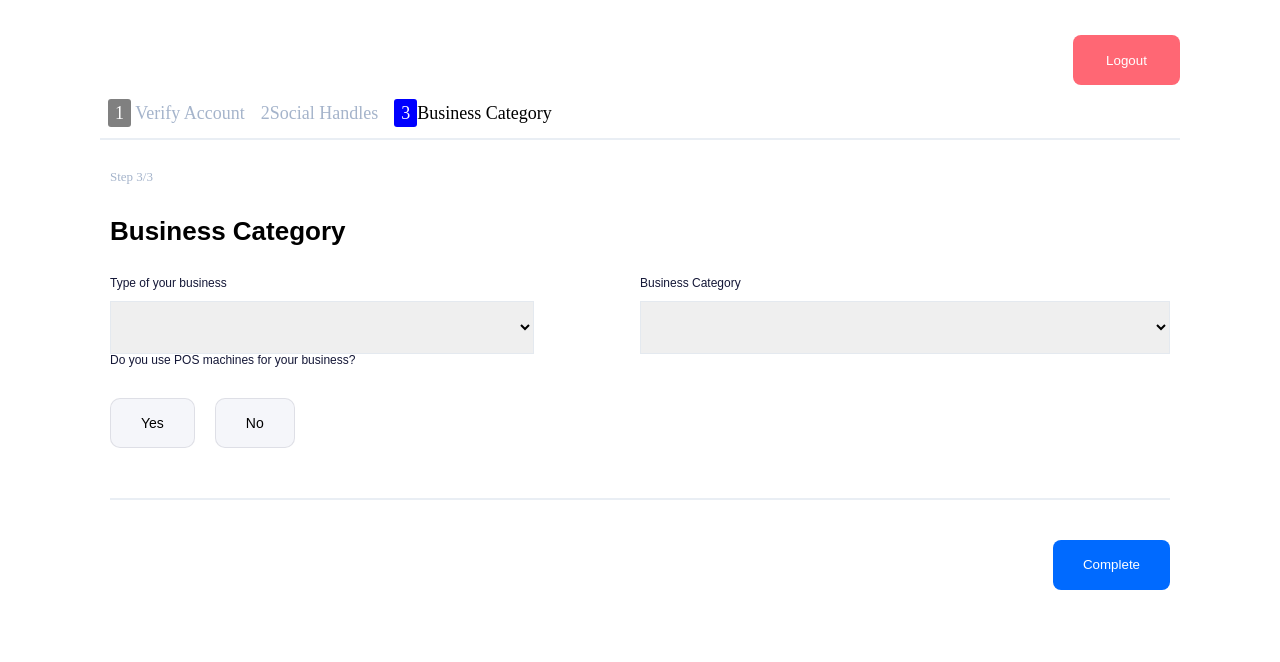
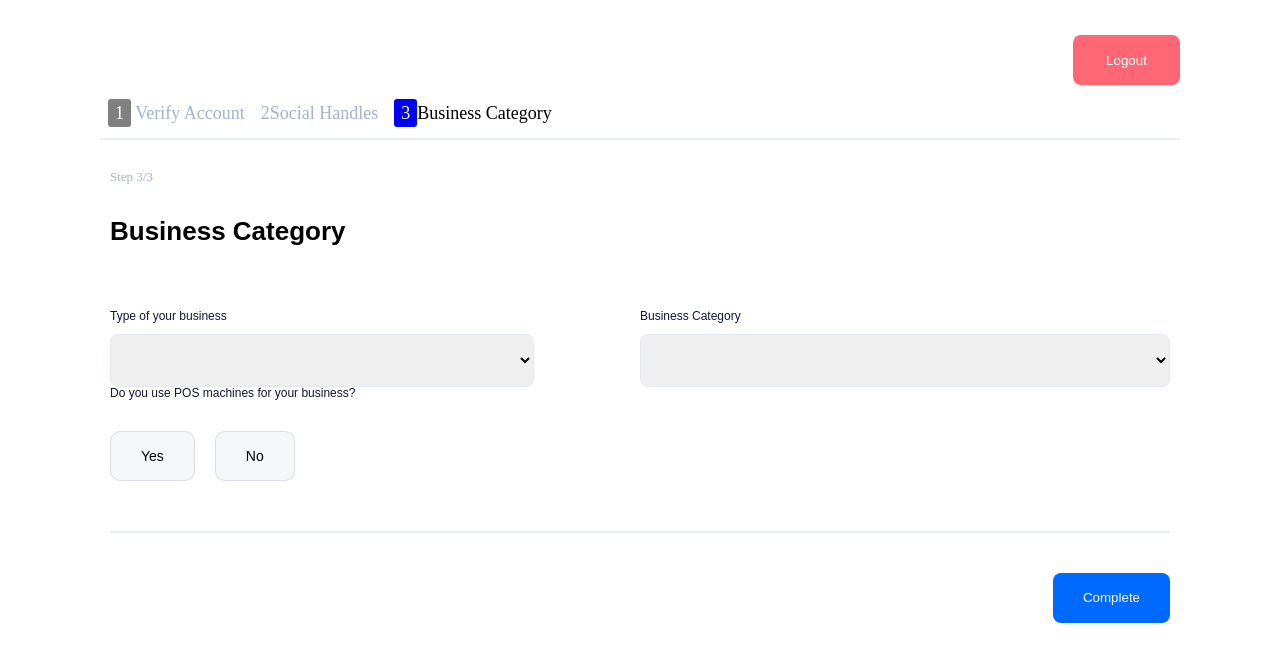
Before and after one commit to OluDominic/frontend-onboarding, a React (Create React App) app: page /business in a window 1280 px wide. Shown: the top 662 px of the page. Built offline with nearby package versions, Linux system fonts and the light colour scheme.

Commit message:
Style Adjustment

```diff
--- a/src/components/businessCategory/index.js
+++ b/src/components/businessCategory/index.js
@@ -40,14 +40,16 @@ const BusinessCategory =()=> {
                         />
                         {/* <label className="labelss"><FontAwesomeIcon icon={faPaperclip}/></label> */}
                         </div></div>
+
                     </div>
-                    <br />
-                        <h3>Do you use POS machines for your business?</h3>
-                    <div className="business-pos">
+
+                    <div className="business-posi">
+                    <div className="marg" style={{marginTop: "50px"}}><h3>Do you use POS machines for your business?</h3>
                         <br />
                         <div className="yesNo">
                             <Buttons>Yes</Buttons>
                             <Buttons>No</Buttons>
+                        </div>
                         </div>
                     </div>
                     <hr className="business-line" />
--- a/src/components/businessCategory/index.scss
+++ b/src/components/businessCategory/index.scss
@@ -28,45 +28,27 @@
                 float: left;
                 width: 50%;
                 display: block;
-
-                .fors {
-
-                    .labels {
-                        position: absolute;
-            margin-left: 20px;
-            top: calc(67% - 5px);
-            color: #7D8DA7;
-            font-size: 10px;
-                    }
-                }
             }
 
             .forms-two {
                 float: left;
                 width: 50%;
                 display: block;
-
-                .bums {
-                    .labelss {
-                        position: absolute;
-            margin-left: 20px;
-            top: calc(67% - 5px);
-            color: #7D8DA7;
-            font-size: 10px;
-                    }
-                }
             }
         }
 
-        .business-pos {
+        .business-posi {
+            margin-top: 0px;
 
-
-
+            .marg {
+                top: 600px;
             .yesNo {
                 display: flex;
                 flex-direction: row;
                 flex-wrap: nowrap;
             }
+            }
+
         }
 
         .business-line {
--- a/src/components/forms/FormSelect/index.scss
+++ b/src/components/forms/FormSelect/index.scss
@@ -6,6 +6,7 @@
         width: 100%;
         text-align: left;
         padding: 17px 14px;
+        border-radius: 8px;
         outline: none;
         cursor: pointer;
         font-size: 14px;
--- a/src/components/forms/bvn/index.js
+++ b/src/components/forms/bvn/index.js
@@ -53,7 +53,8 @@ const Bvn =()=> {
                     <span className="faLockWord"><h3>Your BVN does not give us access to your bank accounts or transactions.</h3></span>
                 </div>
                 </div>
-            <div className="verify-butt"> <Butt>Continue</Butt> </div>
+                <div className="verify-butt"> <Butt>Continue</Butt> </div>
+
             </div>
                     </CSSTransition>
                 </TransitionGroup>
```
